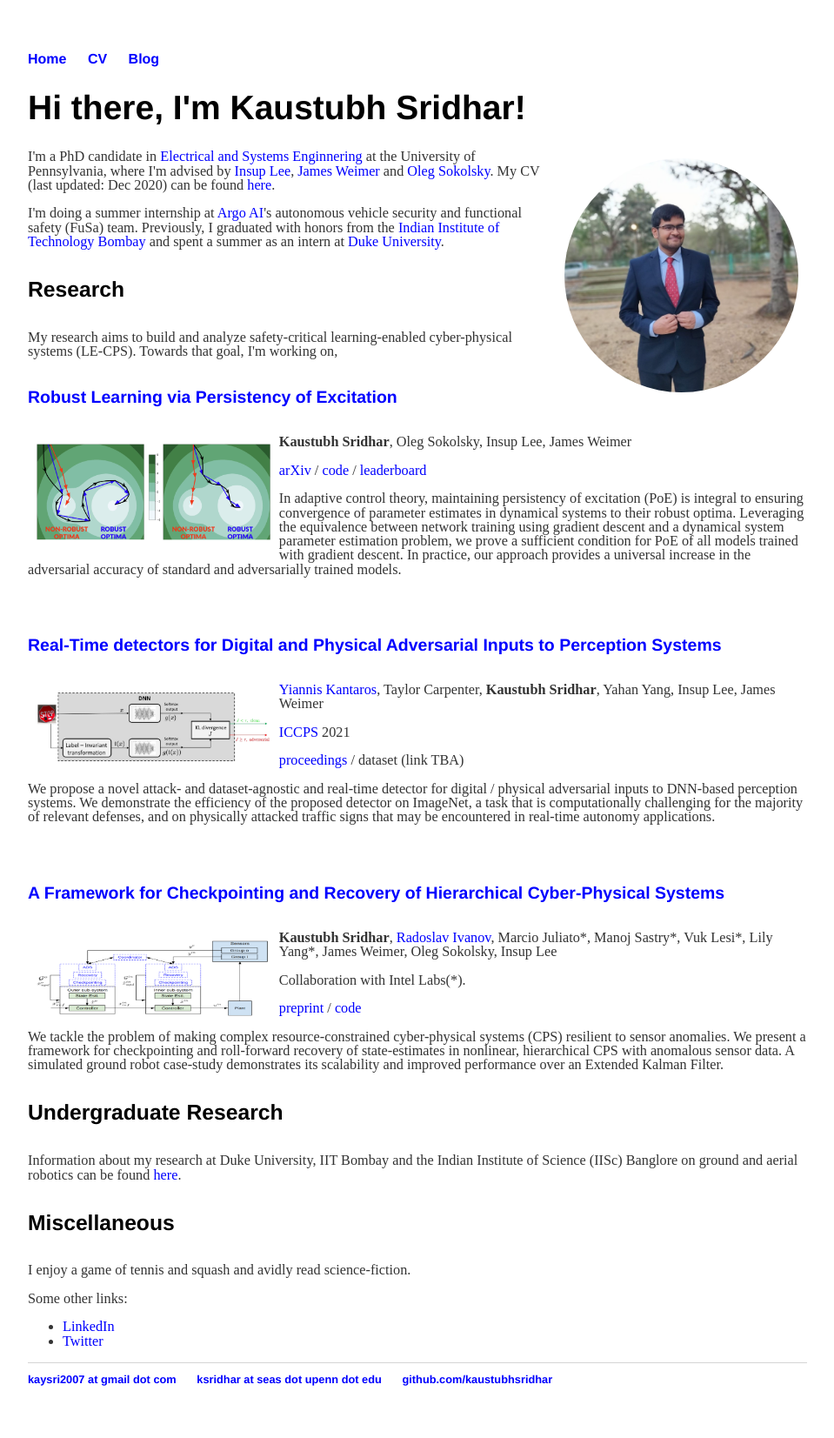
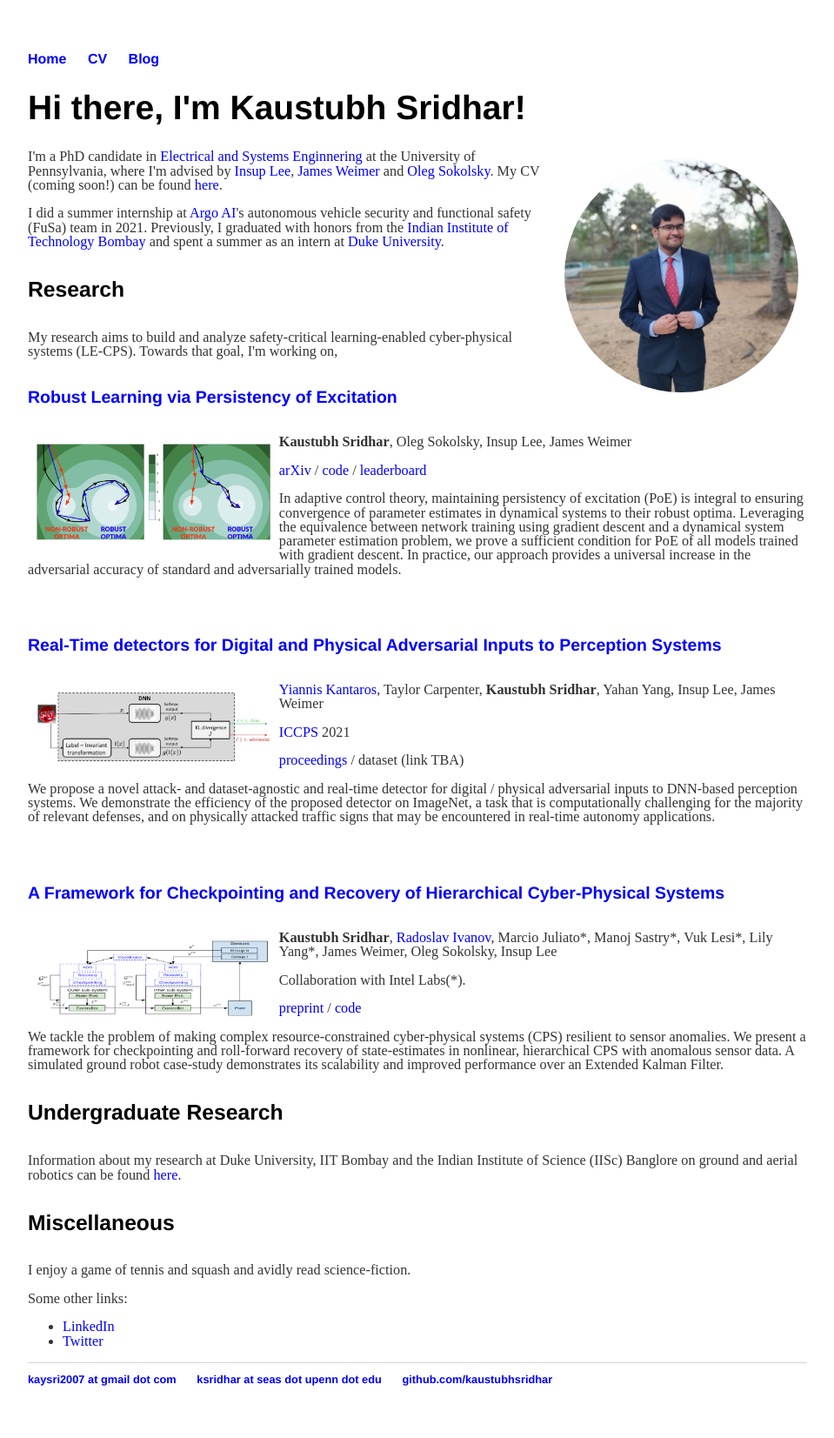
Before and after one commit to kaustubhsridhar/kaustubhsridhar_old.github.io, a Jekyll site: the page built from index.html, in a window 1280 px wide. Shown: the whole page at 87% size, without its empty margins (160-1119 px from the left). Built offline with Jekyll 4.4.1, drawn with Linux system fonts in a browser that asks for light colours.

Commit message:
Update index.html

```diff
--- a/index.html
+++ b/index.html
@@ -7,8 +7,8 @@ title: Welcome To My Homepage
 	<font size="-1"><h1>Hi there, I'm Kaustubh Sridhar!</h1>
 	<img src="/dp.png" alt="Kaustubh Sridhar" align="right" style="width:30%; padding: 10px;" class="img_dp">
 	<p>I'm a PhD candidate in <a href="https://www.ese.upenn.edu/">Electrical and Systems Enginnering</a> at the University of Pennsylvania, where I'm advised by <a href="https://www.cis.upenn.edu/~lee/home/index.shtml">Insup Lee</a>, <a href="https://www.seas.upenn.edu/~weimerj/research.html">James Weimer</a> and <a href="https://www.seas.upenn.edu/directory/profile.php?ID=91">Oleg Sokolsky</a>.
-	My CV (last updated: Dec 2020) can be found <a href="https://kaustubhsridhar.github.io/cv.pdf">here</a>.</p>
-	<p>I'm doing a summer internship at <a href="https://www.argo.ai/">Argo AI</a>'s autonomous vehicle security and functional safety (FuSa) team. Previously, I graduated with honors from the <a href="https://www.iitb.ac.in/">Indian Institute of Technology Bombay</a> and spent a summer as an intern at <a href="https://ece.duke.edu/">Duke University</a>.</p>
+	My CV (coming soon!) can be found <a href="https://kaustubhsridhar.github.io/cv.pdf">here</a>.</p>
+	<p>I did a summer internship at <a href="https://www.argo.ai/">Argo AI</a>'s autonomous vehicle security and functional safety (FuSa) team in 2021. Previously, I graduated with honors from the <a href="https://www.iitb.ac.in/">Indian Institute of Technology Bombay</a> and spent a summer as an intern at <a href="https://ece.duke.edu/">Duke University</a>.</p>
 
 	<h4>Research</h4>
 	<p>My research aims to build and analyze safety-critical learning-enabled cyber-physical systems (LE-CPS). Towards that goal, I'm working on, </p>
```
